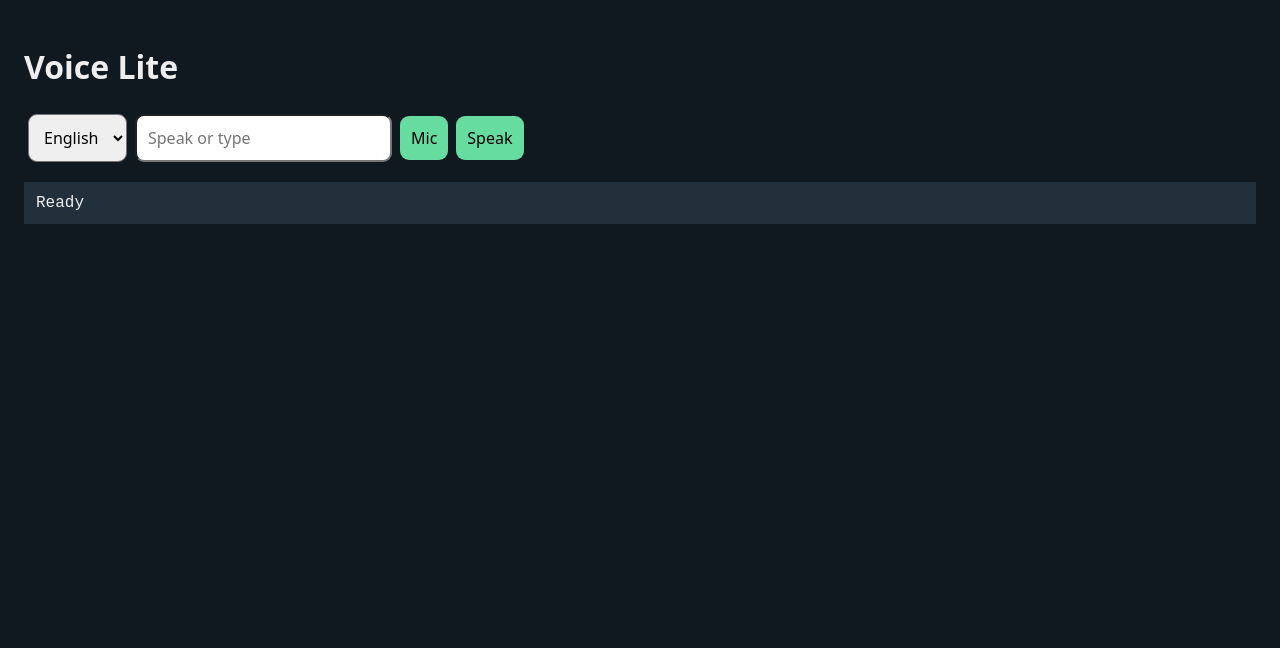
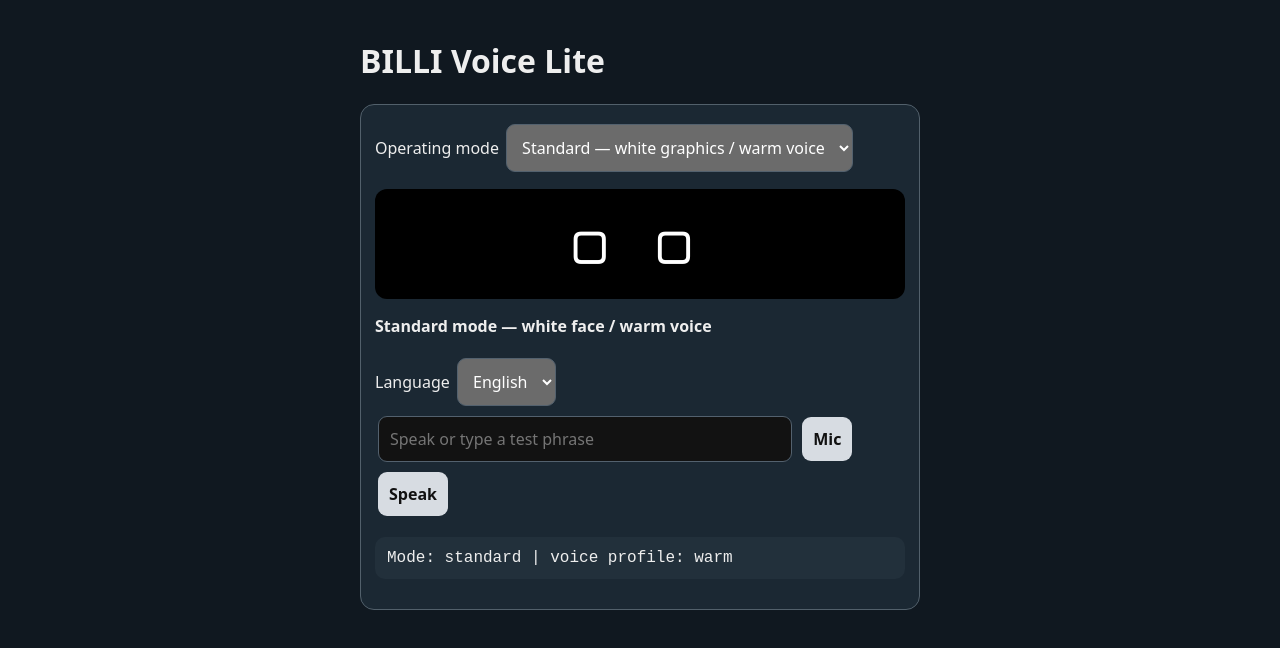
Before and after one commit to jesincreator-ai/Voice-Lite, a plain HTML site: page mobile_test.html in a window 1280 px wide. Drawn offline with Linux system fonts and the light colour scheme.

Commit message:
Add Standard/Rugged voice and graphics browser demo

```diff
--- a/mobile_test.html
+++ b/mobile_test.html
@@ -1 +1,43 @@
-<!doctype html><html><meta name="viewport" content="width=device-width,initial-scale=1"><title>Voice Lite Mobile</title><style>body{font:16px system-ui;background:#101820;color:#eee;padding:16px}input,button,select{font:inherit;padding:11px;margin:4px;border-radius:9px}button{background:#67dca0;border:0}pre{white-space:pre-wrap;background:#22303b;padding:12px}</style><h1>Voice Lite</h1><select id="lang"><option value="en-US">English</option><option value="ta-IN">Tamil</option><option value="si-LK">Sinhala</option></select><input id="text" placeholder="Speak or type"><button onclick="listen()">Mic</button><button onclick="speak()">Speak</button><pre id="out">Ready</pre><script>function listen(){let S=window.SpeechRecognition||window.webkitSpeechRecognition;if(!S){out.textContent='Speech recognition not supported in this browser';return}let r=new S();r.lang=lang.value;r.onresult=e=>{text.value=e.results[0][0].transcript;out.textContent='Recognized: '+text.value};r.onerror=e=>out.textContent='Recognition error: '+e.error;r.start()}function speak(){if(!window.speechSynthesis){out.textContent='Speech output unavailable';return}let u=new SpeechSynthesisUtterance(text.value);u.lang=lang.value;speechSynthesis.speak(u);out.textContent='Speech synthesis started (device voice)'} </script></html>
+<!doctype html>
+<html lang="en">
+<head>
+<meta charset="utf-8">
+<meta name="viewport" content="width=device-width,initial-scale=1">
+<title>BILLI Voice Lite — Mode Test</title>
+<style>
+:root{color-scheme:dark}body{font:16px system-ui;background:#101820;color:#eee;padding:18px;max-width:560px;margin:auto}
+select,input,button{font:inherit;padding:11px;margin:5px 3px;border-radius:9px;border:1px solid #53616e}
+button{background:#d7dce2;color:#111;border:0;font-weight:650}
+.panel{padding:14px;border:1px solid #52606b;border-radius:14px;background:#1b2833}
+#face{height:110px;display:grid;place-items:center;background:#000;border-radius:12px;margin:12px 0;color:#fff}
+#eyes{font-size:40px;letter-spacing:18px;font-weight:700}
+#modeName{font-weight:700}
+pre{white-space:pre-wrap;background:#22303b;padding:12px;border-radius:10px}
+</style>
+</head>
+<body>
+<h1>BILLI Voice Lite</h1>
+<div class="panel">
+<label for="mode">Operating mode</label>
+<select id="mode"><option value="standard">Standard — white graphics / warm voice</option><option value="rugged">Rugged — red graphics / firm voice</option></select>
+<div id="face"><div id="eyes">▢ ▢</div></div>
+<p id="modeName">Standard mode</p>
+<label for="lang">Language</label>
+<select id="lang"><option value="en-US">English</option><option value="ta-IN">Tamil</option><option value="si-LK">Sinhala</option></select>
+<br>
+<input id="text" placeholder="Speak or type a test phrase" style="width:min(92%,390px)">
+<button id="mic">Mic</button><button id="speak">Speak</button>
+<pre id="out">Ready</pre>
+</div>
+<script>
+const modeEl=document.getElementById('mode'),lang=document.getElementById('lang'),input=document.getElementById('text'),out=document.getElementById('out');
+const eyes=document.getElementById('eyes'),modeName=document.getElementById('modeName');
+const profiles={standard:{pitch:1.05,rate:1.0,style:'warm'},rugged:{pitch:0.82,rate:0.92,style:'firm'}};
+function applyMode(){const rugged=modeEl.value==='rugged';const color=rugged?'#ff3030':'#ffffff';eyes.style.color=color;modeName.textContent=rugged?'Rugged mode — red face / firm voice':'Standard mode — white face / warm voice';out.textContent='Mode: '+modeEl.value+' | voice profile: '+profiles[modeEl.value].style;}
+modeEl.addEventListener('change',applyMode);
+document.getElementById('mic').addEventListener('click',()=>{const SR=window.SpeechRecognition||window.webkitSpeechRecognition;if(!SR){out.textContent='Speech recognition is not supported in this browser';return;}const rec=new SR();rec.lang=lang.value;rec.onresult=e=>{input.value=e.results[0][0].transcript;out.textContent='Recognized: '+input.value;};rec.onerror=e=>out.textContent='Recognition error: '+e.error;rec.start();});
+document.getElementById('speak').addEventListener('click',()=>{if(!window.speechSynthesis){out.textContent='Speech output unavailable';return;}const p=profiles[modeEl.value],u=new SpeechSynthesisUtterance(input.value);u.lang=lang.value;u.rate=p.rate;u.pitch=p.pitch;const voices=speechSynthesis.getVoices();const match=voices.find(v=>v.lang.toLowerCase()===lang.value.toLowerCase());if(match)u.voice=match;speechSynthesis.cancel();speechSynthesis.speak(u);out.textContent='Speaking with '+p.style+' profile. Actual voice depends on device/browser voice support.';});
+applyMode();
+</script>
+</body>
+</html>
```
